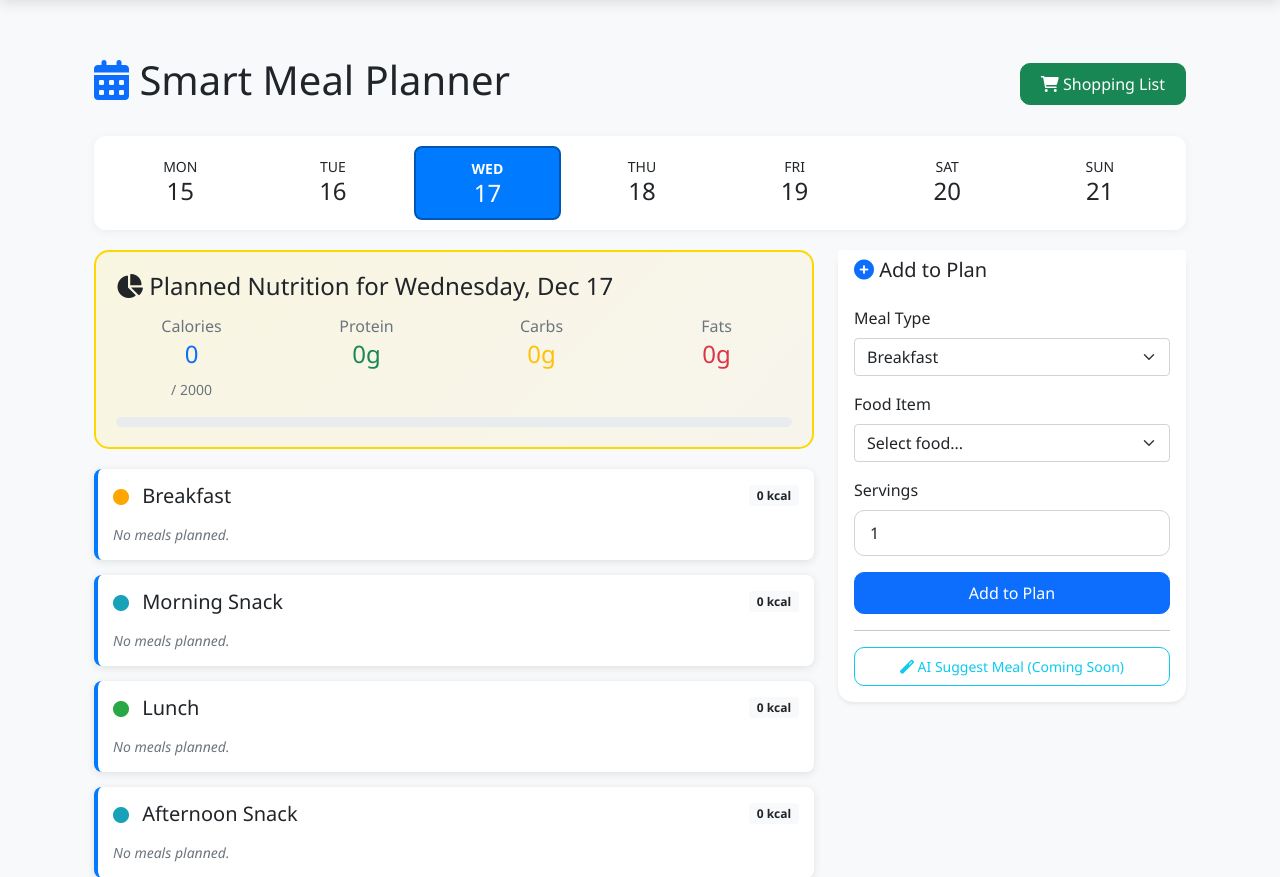
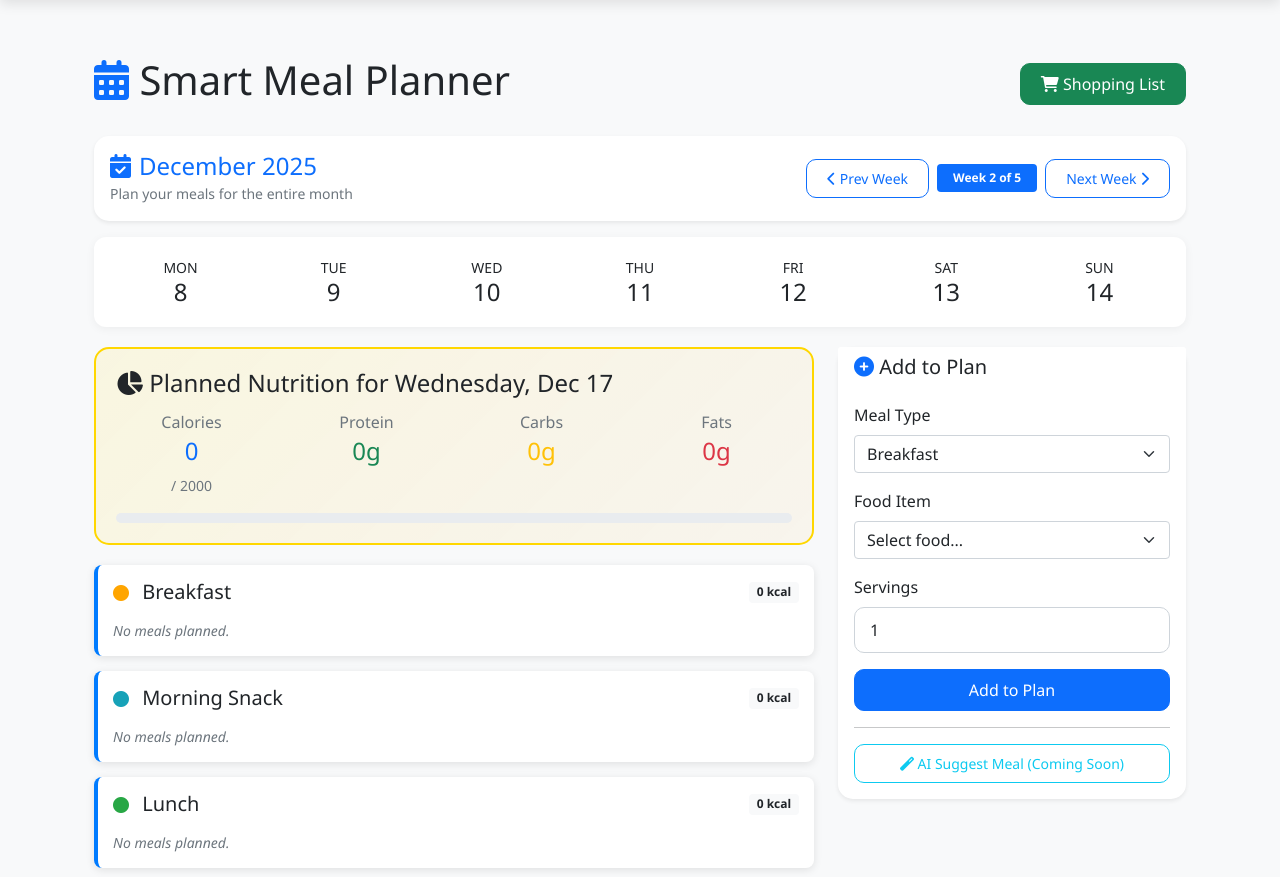
Before and after one commit to heyMateen/CalorieTracker, a Django app: page /meal-planner/?week=1 in a window 1280 px wide. Shown: the part 84-961 px from the top of the page. Run offline with Django 3.2, Linux system fonts and the light colour scheme; a user stored in the database is signed in; data comes from the database, SQL or seed files in the repository; both versions use the stored data as it was after the commit; some libraries are stand-ins or nearby versions.

Commit message:
monthly meal planner added

```diff
--- a/myapp/models.py
+++ b/myapp/models.py
@@ -49,6 +49,7 @@ class UserProfile(models.Model):
     user = models.OneToOneField(User, on_delete=models.CASCADE)
     date_of_birth = models.DateField(null=True, blank=True)
     height = models.FloatField(help_text="Height in cm", null=True, blank=True)
+    weight = models.FloatField(help_text="Weight in kg", null=True, blank=True)
     activity_level = models.CharField(max_length=20, choices=ACTIVITY_CHOICES, default='moderate')
     weight_goal = models.CharField(max_length=10, choices=GOAL_CHOICES, default='maintain')
     daily_calorie_goal = models.IntegerField(default=2000)
--- a/myapp/templates/myapp/base.html
+++ b/myapp/templates/myapp/base.html
@@ -5,6 +5,9 @@
     <meta charset="UTF-8">
     <meta name="viewport" content="width=device-width, initial-scale=1.0">
     <title>{% block title %}Calorie Tracker{% endblock %}</title>
+    <!-- Favicon -->
+    <link rel="icon" type="image/png" href="/media/assets/calorie_tracker_favicon.jpg">
+    <link rel="apple-touch-icon" href="/media/assets/calorie_tracker_favicon.jpg">
     <link href="https://cdn.jsdelivr.net/npm/bootstrap@5.1.3/dist/css/bootstrap.min.css" rel="stylesheet">
     <link rel="stylesheet" href="https://cdnjs.cloudflare.com/ajax/libs/font-awesome/6.0.0/css/all.min.css">
     <script src="https://cdn.jsdelivr.net/npm/bootstrap@5.1.3/dist/js/bootstrap.bundle.min.js"></script>
@@ -42,6 +45,17 @@
         .nav-link:hover {
             background: rgba(255,255,255,0.1);
             color: white !important;
+        }
+        .nav-link.active {
+            background: linear-gradient(135deg, #FFD700 0%, #FFA500 100%);
+            color: #000 !important;
+            font-weight: bold;
+            border-radius: 20px;
+            box-shadow: 0 2px 8px rgba(255, 165, 0, 0.4);
+        }
+        .nav-link.active:hover {
+            background: linear-gradient(135deg, #FFC000 0%, #FF8C00 100%);
+            color: #000 !important;
         }
         /* Ensure navbar items are vertically centered and compact */
         .navbar .navbar-nav {
@@ -160,13 +174,13 @@
                             </a>
                         </li>
                         <li class="nav-item">
-                            <a class="nav-link" href="{% url 'add_food' %}">
+                            <a class="nav-link {% if request.path == '/add-food/' %}active{% endif %}" href="{% url 'add_food' %}">
                                 <i class="fas fa-plus-circle me-1"></i> Add Food
                             </a>
                         </li>
                         <!-- Premium features condensed: single premium badge/button handled below -->
                         <li class="nav-item">
-                            <a class="nav-link" href="{% url 'edit_profile' %}">
+                            <a class="nav-link {% if request.path == '/profile/edit/' %}active{% endif %}" href="{% url 'edit_profile' %}">
                                 <i class="fas fa-user-edit me-1"></i> Edit Profile
                             </a>
                         </li>
--- a/myapp/templates/myapp/edit_profile.html
+++ b/myapp/templates/myapp/edit_profile.html
@@ -59,6 +59,11 @@
                                 <label class="form-label">Height (cm)</label>
                                 <input type="number" name="height" class="form-control" value="{{ user_profile.height|default:'' }}" step="0.1" min="0" required>
                                 <div class="form-text">Enter your height in centimeters</div>
+                            </div>
+                            <div class="col-md-6">
+                                <label class="form-label">Weight (kg)</label>
+                                <input type="number" name="weight" class="form-control" value="{{ user_profile.weight|default:'' }}" step="0.1" min="0" required>
+                                <div class="form-text">Enter your weight in kilograms</div>
                             </div>
                             <div class="col-md-6">
                                 <label class="form-label">Date of Birth</label>
--- a/myapp/templates/myapp/meal_planner.html
+++ b/myapp/templates/myapp/meal_planner.html
@@ -76,6 +76,18 @@
     .day-card.active.today {
         border-color: #0056b3;
     }
+    .month-header {
+        background: linear-gradient(135deg, #007bff 0%, #0056b3 100%);
+        color: white;
+        border-radius: 12px;
+        padding: 15px 20px;
+    }
+    .week-badge {
+        background: rgba(255,255,255,0.2);
+        padding: 8px 16px;
+        border-radius: 20px;
+        font-weight: 500;
+    }
 </style>
 {% endblock %}
 
@@ -92,10 +104,49 @@
         </div>
     </div>
 
+    <!-- Month Header with Week Navigation -->
+    <div class="card border-0 shadow-sm mb-3">
+        <div class="card-body py-3">
+            <div class="d-flex justify-content-between align-items-center">
+                <div>
+                    <h4 class="mb-0 text-primary">
+                        <i class="fas fa-calendar-check me-2"></i>{{ month_name }}
+                    </h4>
+                    <small class="text-muted">Plan your meals for the entire month</small>
+                </div>
+                <div class="d-flex align-items-center gap-2">
+                    {% if has_prev_week %}
+                    <a href="?week={{ prev_week }}" class="btn btn-outline-primary btn-sm">
+                        <i class="fas fa-chevron-left"></i> Prev Week
+                    </a>
+                    {% else %}
+                    <button class="btn btn-outline-secondary btn-sm" disabled>
+                        <i class="fas fa-chevron-left"></i> Prev Week
+                    </button>
+                    {% endif %}
+
+                    <span class="badge bg-primary px-3 py-2">
+                        Week {{ current_week_num }} of {{ total_weeks }}
+                    </span>
+
+                    {% if has_next_week %}
+                    <a href="?week={{ next_week }}" class="btn btn-outline-primary btn-sm">
+                        Next Week <i class="fas fa-chevron-right"></i>
+                    </a>
+                    {% else %}
+                    <button class="btn btn-outline-secondary btn-sm" disabled>
+                        Next Week <i class="fas fa-chevron-right"></i>
+                    </button>
+                    {% endif %}
+                </div>
+            </div>
+        </div>
+    </div>
+
     <!-- Weekly Navigation -->
     <div class="week-nav">
         {% for day in week_dates %}
-        <a href="?date={{ day.date|date:'Y-m-d' }}" class="day-card {% if day.is_selected %}active{% endif %} {% if day.is_today %}today{% endif %}">
+        <a href="?date={{ day.date|date:'Y-m-d' }}&week={{ week_offset }}" class="day-card {% if day.is_selected %}active{% endif %} {% if day.is_today %}today{% endif %}">
             <div class="small text-uppercase">{{ day.day_name }}</div>
             <div class="h4 mb-0">{{ day.day_num }}</div>
         </a>
--- a/myapp/views.py
+++ b/myapp/views.py
@@ -1,6 +1,7 @@
 from django.shortcuts import render, redirect
 from django.contrib.auth import login
 from django.contrib.auth.decorators import login_required
+from django.contrib.auth.models import User
 from django.contrib import messages
 from django.contrib.auth import update_session_auth_hash
 from django.contrib.auth.forms import PasswordChangeForm
@@ -105,8 +106,10 @@ def dashboard(request):
     calorie_percentage = min((daily_calories / user_profile.daily_calorie_goal * 100), 100)
 
     # Get latest weight and BMI
+    # First try to get weight from weight log, otherwise use profile weight
     latest_weight = WeightLog.objects.filter(user=request.user).order_by('-date').first()
-    current_bmi = user_profile.calculate_bmi(latest_weight.weight if latest_weight else None)
+    current_weight = latest_weight.weight if latest_weight else user_profile.weight
+    current_bmi = user_profile.calculate_bmi(current_weight)
 
     # Determine BMI category
     bmi_category = None
@@ -246,6 +249,7 @@ def edit_profile(request):
             last_name = request.POST.get('last_name')
             phone_number = request.POST.get('phone_number')
             height = request.POST.get('height')
+            weight = request.POST.get('weight')
             date_of_birth = request.POST.get('date_of_birth')
             activity_level = request.POST.get('activity_level')
             weight_goal = request.POST.get('weight_goal')
@@ -277,6 +281,7 @@ def edit_profile(request):
                 # Store original values
                 original_values = {
                     'height': user_profile.height,
+                    'weight': user_profile.weight,
                     'date_of_birth': user_profile.date_of_birth,
                     'activity_level': user_profile.activity_level,
                     'weight_goal': user_profile.weight_goal,
@@ -285,6 +290,7 @@ def edit_profile(request):
 
                 # Set new values
                 user_profile.height = float(height) if height else None
+                user_profile.weight = float(weight) if weight else None
                 user_profile.date_of_birth = date_of_birth if date_of_birth else None
                 user_profile.activity_level = activity_level
                 user_profile.weight_goal = weight_goal
@@ -293,6 +299,7 @@ def edit_profile(request):
                 # Check if any values changed (including picture)
                 new_values = {
                     'height': user_profile.height,
+                    'weight': user_profile.weight,
                     'date_of_birth': user_profile.date_of_birth,
                     'activity_level': user_profile.activity_level,
                     'weight_goal': user_profile.weight_goal,
@@ -602,19 +609,78 @@ def meal_planner(request):
     # Calculate calorie progress percentage
     calorie_percentage = min((nutrition_summary['total_calories'] / user_profile.daily_calorie_goal * 100), 100) if user_profile.daily_calorie_goal > 0 else 0
 
-    # Generate dates for the weekly bar (current week)
+    # Get today's date and calculate the current month boundaries
     today = timezone.now().date()
-    start_of_week = current_date - timedelta(days=current_date.weekday())
+
+    # Calculate the first and last day of the current month
+    first_day_of_month = today.replace(day=1)
+    # Get the last day of the month
+    if today.month == 12:
+        last_day_of_month = today.replace(year=today.year + 1, month=1, day=1) - timedelta(days=1)
+    else:
+        last_day_of_month = today.replace(month=today.month + 1, day=1) - timedelta(days=1)
+
+    # Ensure current_date is within the current month (restrict to current month only)
+    if current_date < first_day_of_month:
+        current_date = first_day_of_month
+    elif current_date > last_day_of_month:
+        current_date = last_day_of_month
+
+    # Get the week offset from the first week of the month
+    week_offset = request.GET.get('week', None)
+
+    # Calculate which week of the month to show
+    if week_offset is not None:
+        try:
+            week_offset = int(week_offset)
+        except ValueError:
+            week_offset = 0
+    else:
+        # Calculate which week the current_date falls into
+        days_from_start = (current_date - first_day_of_month).days
+        week_offset = days_from_start // 7
+
+    # Calculate start of the selected week
+    start_of_week = first_day_of_month + timedelta(days=week_offset * 7)
+
+    # Ensure we don't go before the start of the month
+    if start_of_week < first_day_of_month:
+        start_of_week = first_day_of_month
+        week_offset = 0
+
+    # Calculate the maximum week offset (number of weeks in the month)
+    total_days_in_month = (last_day_of_month - first_day_of_month).days + 1
+    max_week_offset = (total_days_in_month - 1) // 7
+
+    # Ensure week_offset doesn't exceed maximum
+    if week_offset > max_week_offset:
+        week_offset = max_week_offset
+        start_of_week = first_day_of_month + timedelta(days=week_offset * 7)
+
+    # Generate dates for the weekly bar (7 days from start_of_week, but only within current month)
     week_dates = []
     for i in range(7):
         day = start_of_week + timedelta(days=i)
-        week_dates.append({
-            'date': day,
-            'day_name': day.strftime('%a'),
-            'day_num': day.day,
-            'is_today': day == today,
-            'is_selected': day == current_date
-        })
+        # Only include days within the current month
+        if day <= last_day_of_month:
+            week_dates.append({
+                'date': day,
+                'day_name': day.strftime('%a'),
+                'day_num': day.day,
+                'is_today': day == today,
+                'is_selected': day == current_date
+            })
+
+    # Calculate navigation info
+    has_prev_week = week_offset > 0
+    has_next_week = week_offset < max_week_offset
+    prev_week = week_offset - 1 if has_prev_week else None
+    next_week = week_offset + 1 if has_next_week else None
+
+    # Month info for display
+    month_name = today.strftime('%B %Y')
+    current_week_num = week_offset + 1
+    total_weeks = max_week_offset + 1
 
     context = {
         'user_profile': user_profile,
@@ -625,6 +691,17 @@ def meal_planner(request):
         'calorie_percentage': calorie_percentage,
         'meal_types': MealPlan.MEAL_TYPES,
         'all_foods': Food.objects.all().order_by('name'),
+        # Month navigation
+        'month_name': month_name,
+        'current_week_num': current_week_num,
+        'total_weeks': total_weeks,
+        'week_offset': week_offset,
+        'has_prev_week': has_prev_week,
+        'has_next_week': has_next_week,
+        'prev_week': prev_week,
+        'next_week': next_week,
+        'first_day_of_month': first_day_of_month,
+        'last_day_of_month': last_day_of_month,
     }
 
     return render(request, 'myapp/meal_planner.html', context)
```
Also changed, not shown: db.sqlite3, media/assets/calorie_trackor_favicon.jpg (added), media/profile_pics/85fbd461-2c7b-4061-990d-5753bd02204d.jpg (added), myapp/migrations/0008_userprofile_weight.py (added).
